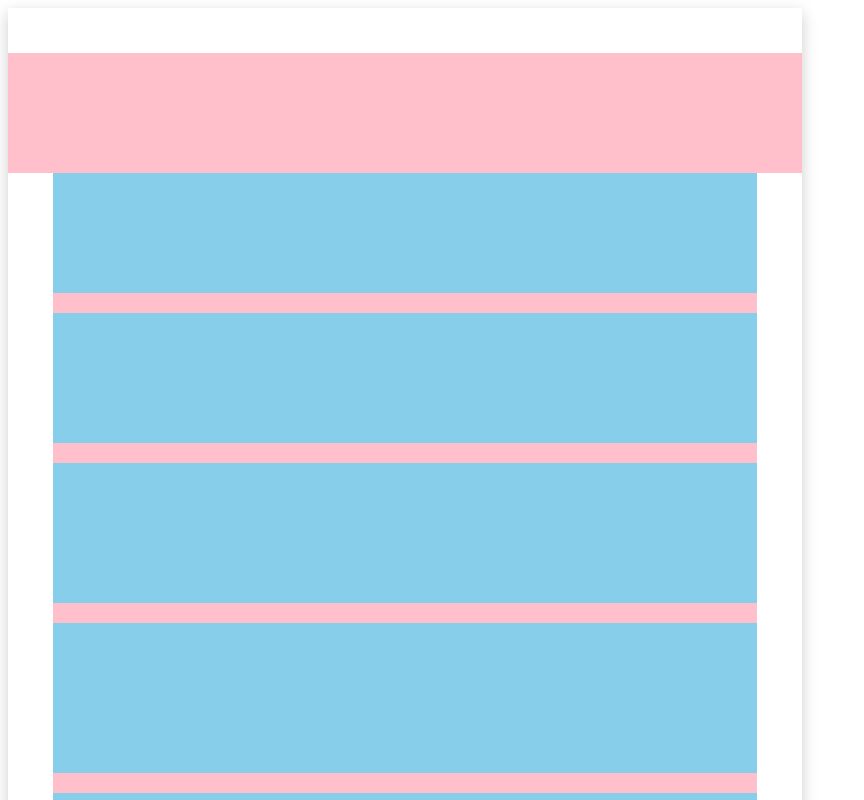
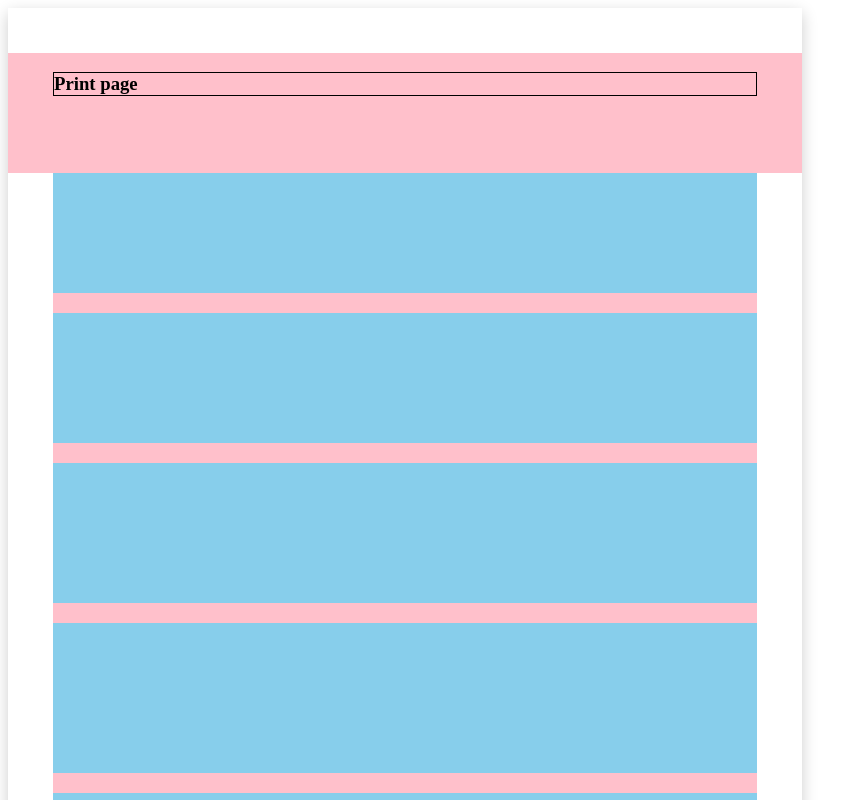
Before and after one commit to Naartti/vue-papers, a Vue app: page / in a window 1280 px wide. Shown: the top 800 px of the page, without its empty margins (0-864 px from the left). Built offline with nearby package versions, Linux system fonts and the light colour scheme.

Commit message:
Header on every page

```diff
--- a/src/App.vue
+++ b/src/App.vue
@@ -6,6 +6,9 @@
     :padding-bottom="padding"
     :margin-between="20"
     >
+
+    <h3 slot="header" style="border: 1px solid black;">Print page</h3>
+
     <div
       v-for="(height, index) in blocks"
       :key="index"
--- a/src/components/VuePapers.vue
+++ b/src/components/VuePapers.vue
@@ -5,6 +5,10 @@
     :key="`page-index-${pageIndex}`"
     class="vue-papers__page"
     >
+
+    <div class="vue-papers__page__header">
+      <slot name="header" />
+    </div>
 
     <div
       class="vue-papers__page__space"
@@ -186,6 +190,21 @@ export default class VuePapers extends Vue {
         position: relative;
         background-color: pink;
       }
+
+      &__header {
+        position: absolute;
+        top: 45px;
+        left: 45px;
+        right: 45px;
+        height: auto;
+        z-index: 2;
+
+        @media print {
+          top: 0px;
+          left: 0px;
+          right: 0px;
+        }
+      }
     }
 
     /**
```
